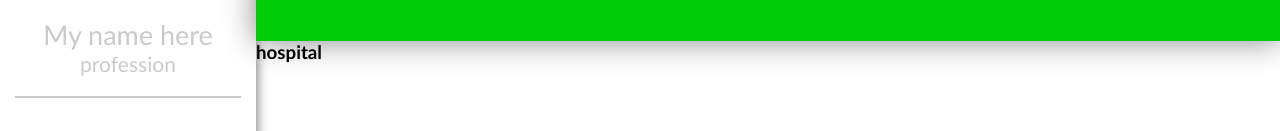
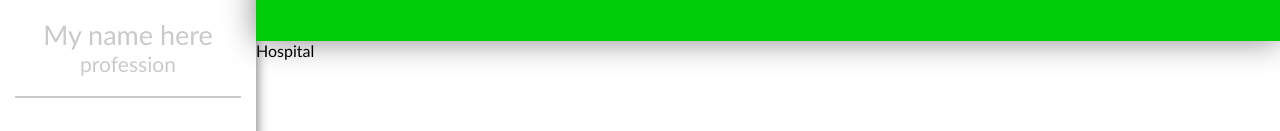
Before and after one commit to nelsonludo/hospitalApp, a React (Create React App) app: page /system_admin in a window 1280 px wide. Both pictures are taken after a click on the button "Hospital". Shown: the part 217-348 px from the top of the page. Built offline with nearby package versions, Linux system fonts and the light colour scheme.

Commit message:
Nelson can start working on the Dashboard component

```diff
--- /dev/null
+++ b/src/components/Dashboard.js
@@ -0,0 +1,10 @@
+import React from 'react';
+import styled from 'styled-components';
+
+const Dashboard = () => {
+  return <Wrapper>Dashboard</Wrapper>;
+};
+
+export default Dashboard;
+
+const Wrapper = styled.section``;
--- /dev/null
+++ b/src/components/Hospital.js
@@ -0,0 +1,10 @@
+import React from 'react';
+import styled from 'styled-components';
+
+const Hospital = () => {
+  return <Wrapper>Hospital</Wrapper>;
+};
+
+export default Hospital;
+
+const Wrapper = styled.section``;
--- a/src/components/SystemAdminRight.js
+++ b/src/components/SystemAdminRight.js
@@ -2,6 +2,8 @@ import React from 'react';
 import styled from 'styled-components';
 import SystemAdminNavbar from './SystemAdminNavbar';
 import SystemAdminTitle from './SystemAdminTitle';
+import Dashboard from './Dashboard';
+import Hospital from './Hospital';
 
 const SystemAdminRight = ({ rightDisplay }) => {
   if (rightDisplay === 'dashboard') {
@@ -9,7 +11,7 @@ const SystemAdminRight = ({ rightDisplay }) => {
       <Wrapper>
         <SystemAdminNavbar />
         <SystemAdminTitle title={'Dashboard'} />
-        <h1>dashboard</h1>
+        <Dashboard />
       </Wrapper>
     );
   }
@@ -19,7 +21,7 @@ const SystemAdminRight = ({ rightDisplay }) => {
       <Wrapper>
         <SystemAdminNavbar />
         <SystemAdminTitle title={'Hospital'} />
-        <h1>hospital</h1>
+        <Hospital />
       </Wrapper>
     );
   }
```
